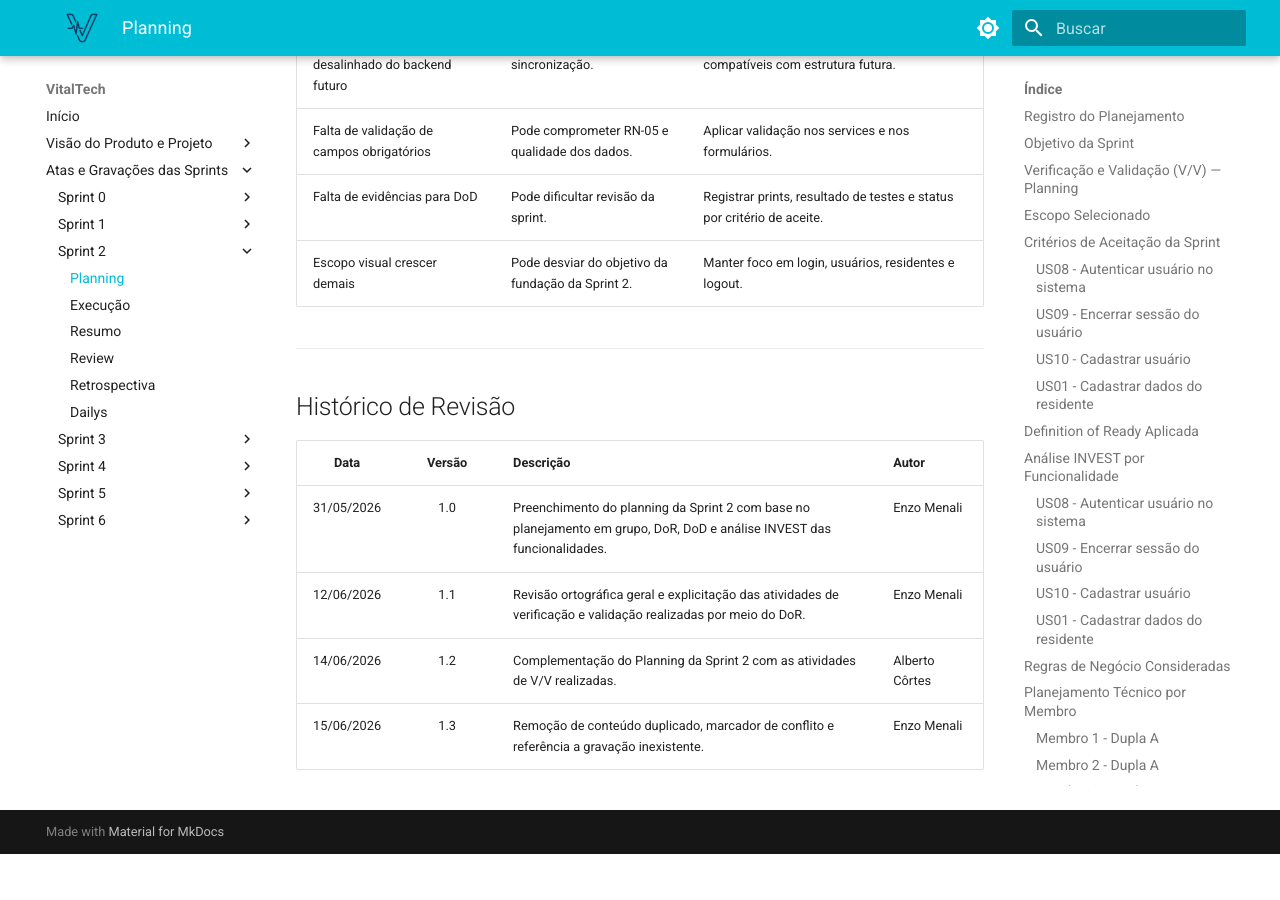
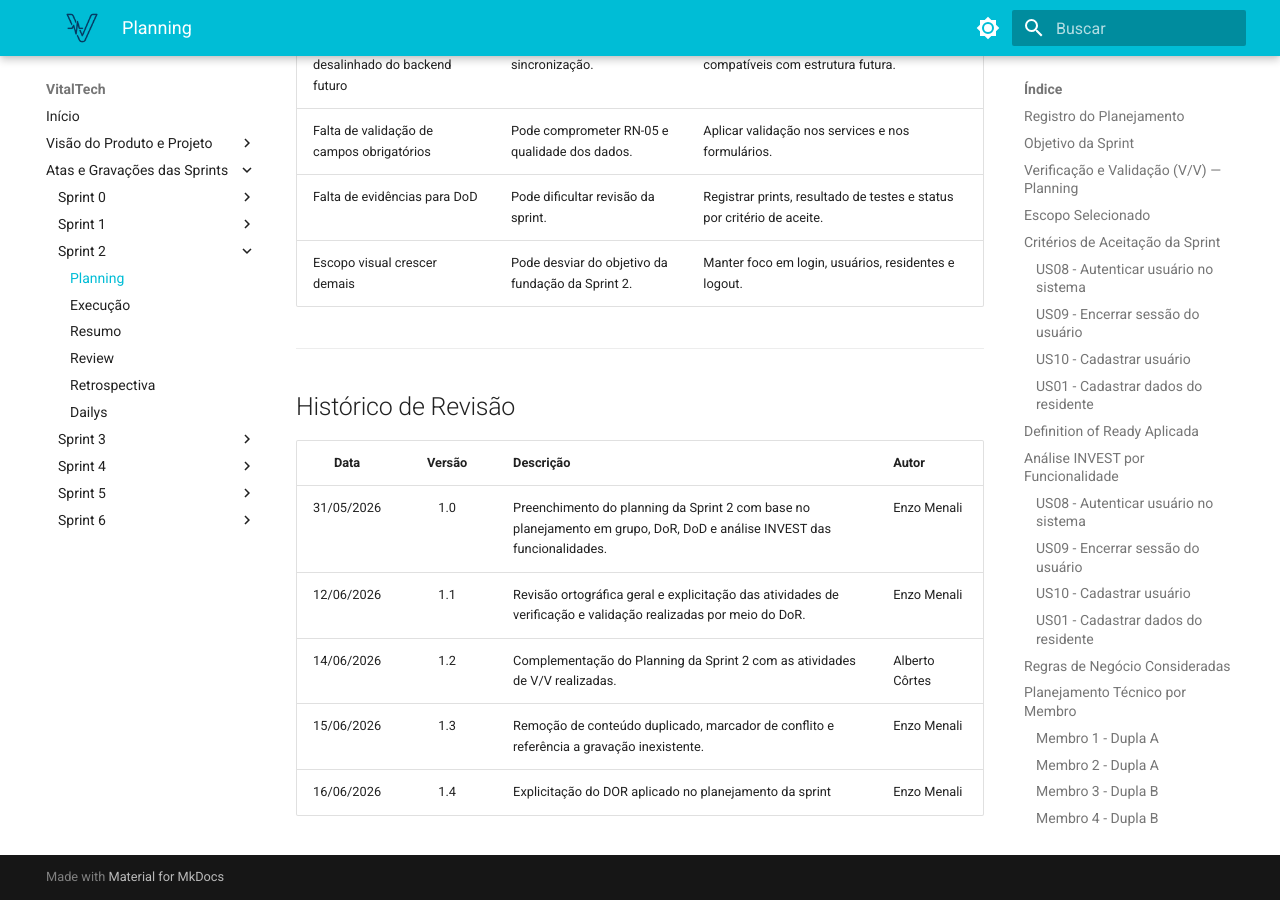
Before and after one commit to mdsreq-fga-unb/REQ-2026.1-T01-VitalTech, an MkDocs documentation site: the page built from docs/sprints/sprint2/planning.md, in a window 1280 px wide and 900 px high, scrolled down 8864 px. Built offline with MkDocs 1.6.1 and Material for MkDocs 9.7.7, drawn with Linux system fonts in a browser that asks for light colours; before the commit the page ends 9718 px from its top, so only the background shows below that.

Commit message:
fix(docs): Corrige explicação acerca do DOR

```diff
--- a/docs/sprints/sprint2/planning.md
+++ b/docs/sprints/sprint2/planning.md
@@ -245,3 +245,4 @@ A Sprint 2 segue os critérios de DoD vigentes no momento do planejamento, poste
 | 12/06/2026 | 1.1 | Revisão ortográfica geral e explicitação das atividades de verificação e validação realizadas por meio do DoR. | Enzo Menali |
 | 14/06/2026 | 1.2 | Complementação do Planning da Sprint 2 com as atividades de V/V realizadas. | Alberto Côrtes |
 | 15/06/2026 | 1.3 | Remoção de conteúdo duplicado, marcador de conflito e referência a gravação inexistente. | Enzo Menali |
+| 16/06/2026 | 1.4 | Explicitação do DOR aplicado no planejamento da sprint | Enzo Menali |
```
